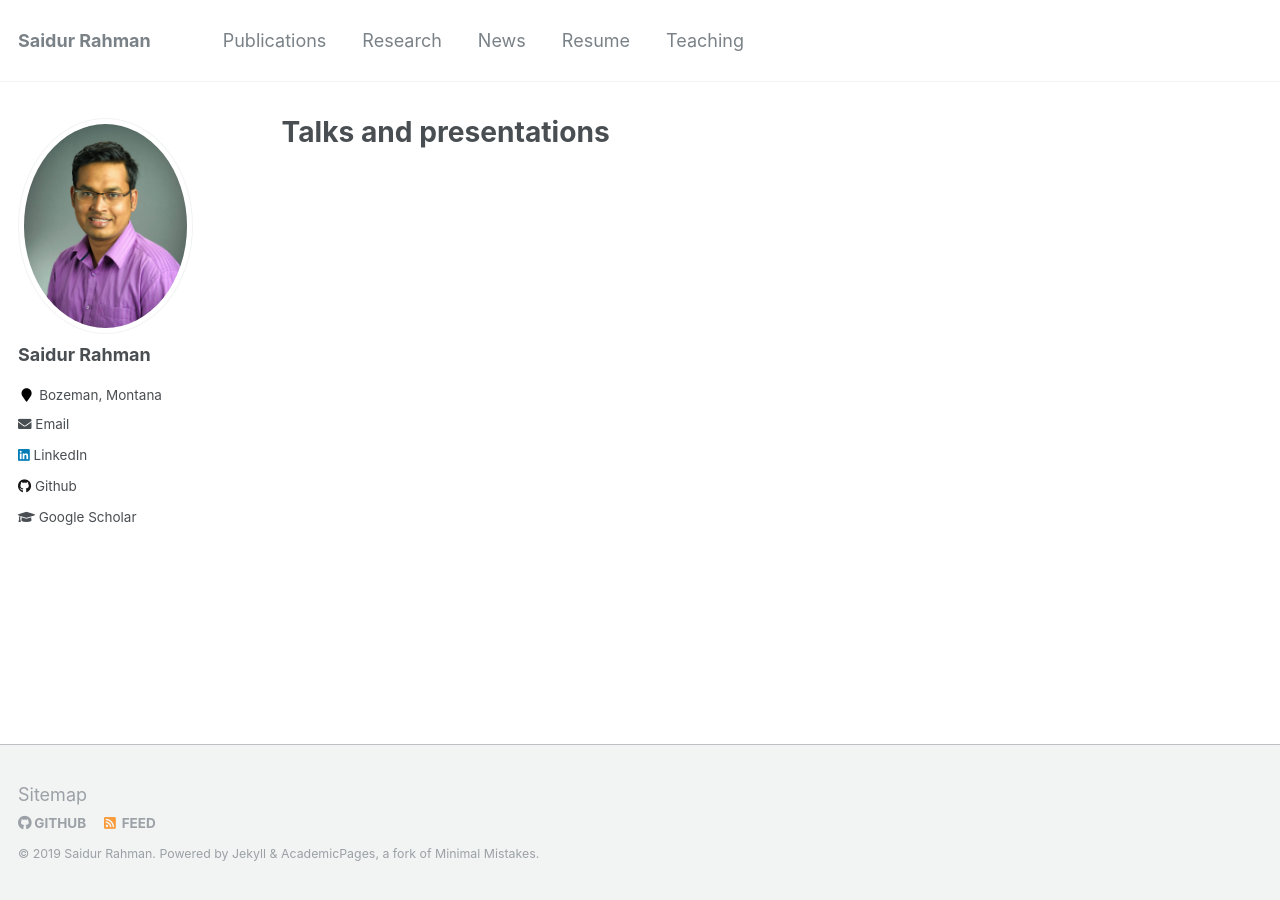
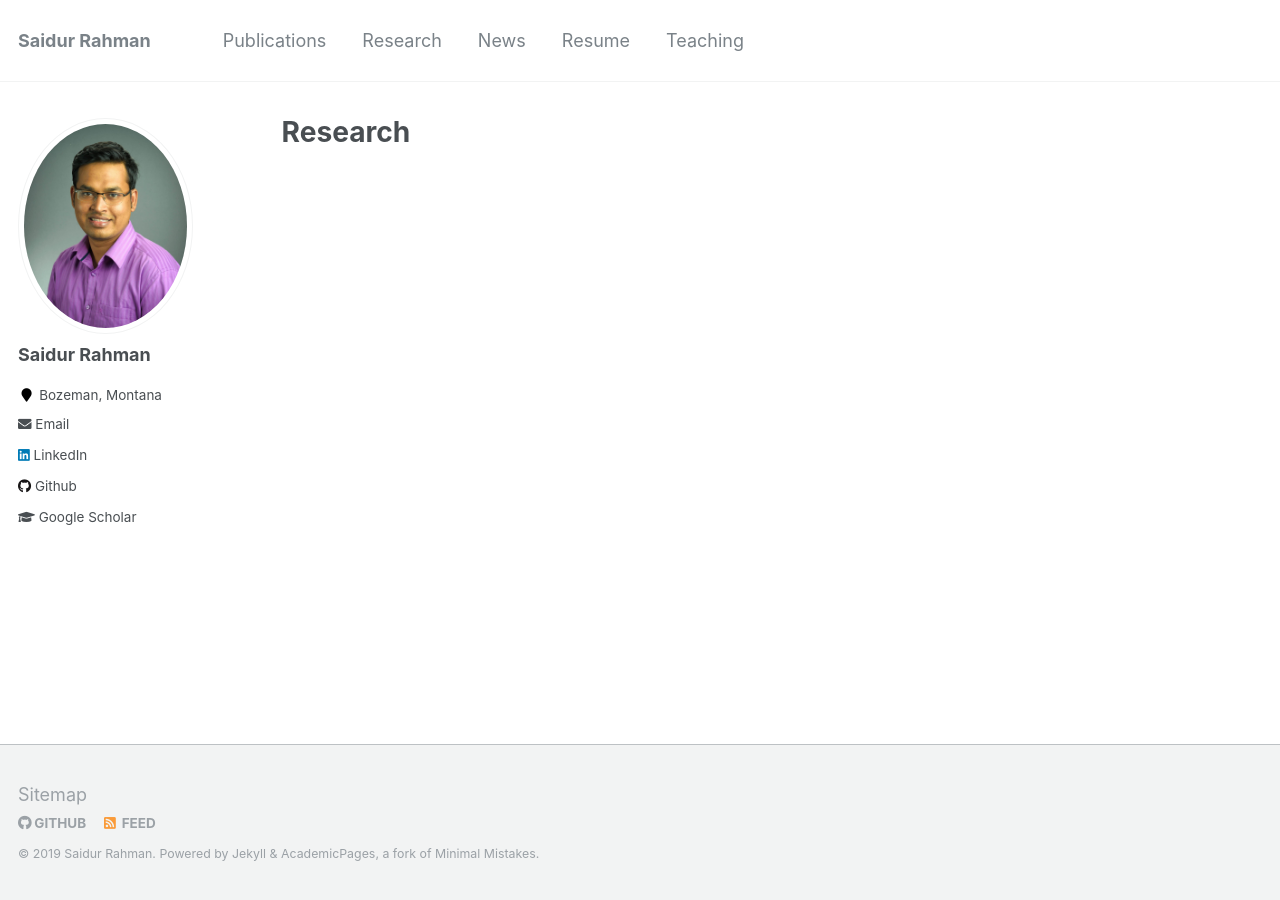
Before and after one commit to ps073006/saidurrahman.info, a Jekyll site: the page built from _pages/research.html, in a window 1280 px wide. Built offline with Jekyll 4.4.1, drawn with Linux system fonts in a browser that asks for light colours.

Commit message:
update my website

```diff
--- a/_pages/research.html
+++ b/_pages/research.html
@@ -1,6 +1,6 @@
 ---
 layout: archive
-title: "Talks and presentations"
+title: "Research"
 permalink: /research/
 author_profile: true
 ---
```
Also changed, not shown: _talks/2012-03-01-talk-1.md (+1 -1 lines).
